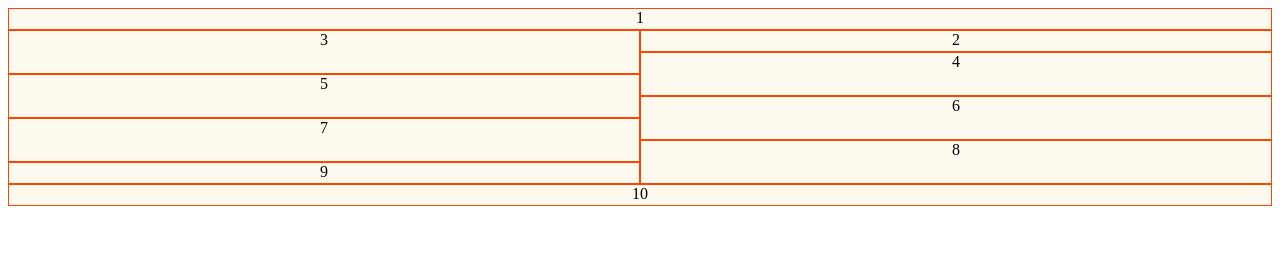
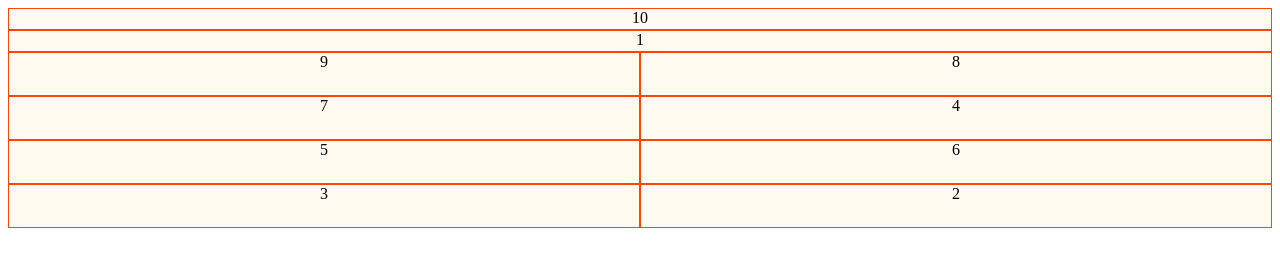
Before and after one commit to noelia-stubing/repaso, a plain HTML site: page index.html in a window 1280 px wide. Drawn offline with Linux system fonts and the light colour scheme.

Commit message:
cambiosgrid

```diff
--- a/index.css
+++ b/index.css
@@ -61,5 +61,105 @@
 }
 
 @media (min-width: 390px) {
+    .grid-item:nth-child(1) {
+        grid-column: 1 / 3;
+        grid-row: 1 / 2;
+    }
 
+    .grid-item:nth-child(2) {
+        grid-column: 2 / 3;
+        grid-row: 2 / 4;
+    }
+
+    .grid-item:nth-child(3) {
+        grid-column: 1 / 2;
+        grid-row: 2 / 4;
+    }
+
+    .grid-item:nth-child(4) {
+        grid-column: 2 / 3;
+        grid-row: 6 / 8;
+    }
+
+    .grid-item:nth-child(5) {
+        grid-column: 1 / 2;
+        grid-row: 4 / 6;
+    }
+
+    .grid-item:nth-child(6) {
+        grid-column: 2 / 3;
+        grid-row: 4 / 6;
+    }
+
+    .grid-item:nth-child(7) {
+        grid-column: 1 / 2;
+        grid-row: 6 / 8;
+    }
+
+    .grid-item:nth-child(8) {
+        grid-column: 2 / 3;
+        grid-row: 7 / 9;
+    }
+
+    .grid-item:nth-child(9) {
+        grid-column: 1 / 2;
+        grid-row: 7 / 9;
+    }
+
+    .grid-item:nth-child(10) {
+        grid-column: 1 / 3;
+        grid-row: 9 / 10;
+    }
 }
+
+@media (min-width: 661px) {
+    .grid-item:nth-child(1) {
+        grid-column: 1 / 3;
+        grid-row: 2 / 3;
+    }
+
+    .grid-item:nth-child(2) {
+        grid-column: 2 / 3;
+        grid-row: 9 / 11;
+    }
+
+    .grid-item:nth-child(3) {
+        grid-column: 1 / 2;
+        grid-row: 9 / 11;
+    }
+
+    .grid-item:nth-child(4) {
+        grid-column: 2 / 3;
+        grid-row: 5 / 7;
+    }
+
+    .grid-item:nth-child(5) {
+        grid-column: 1 / 2;
+        grid-row: 7 / 9;
+    }
+
+    .grid-item:nth-child(6) {
+        grid-column: 2 / 3;
+        grid-row: 7 / 9;
+    }
+
+    .grid-item:nth-child(7) {
+        grid-column: 1 / 2;
+        grid-row: 5 / 7;
+    }
+
+    .grid-item:nth-child(8) {
+        grid-column: 2 / 3;
+        grid-row: 3 / 5;
+    }
+
+    .grid-item:nth-child(9) {
+        grid-column: 1 / 2;
+        grid-row: 3 / 5;
+    }
+
+    .grid-item:nth-child(10) {
+        grid-column: 1 / 3;
+        grid-row: 1 / 2;
+    }
+}
```
